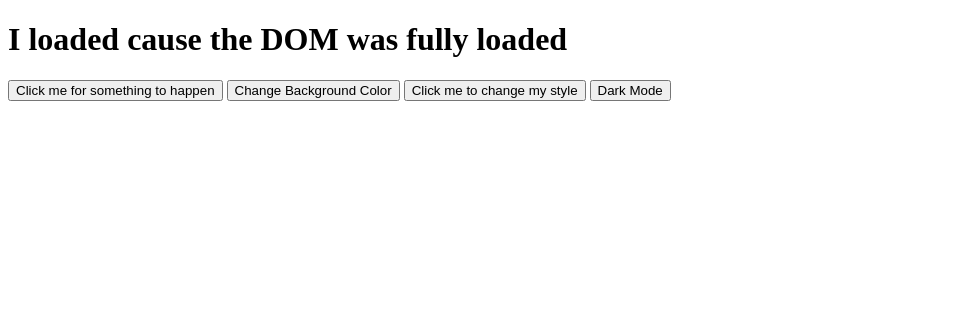
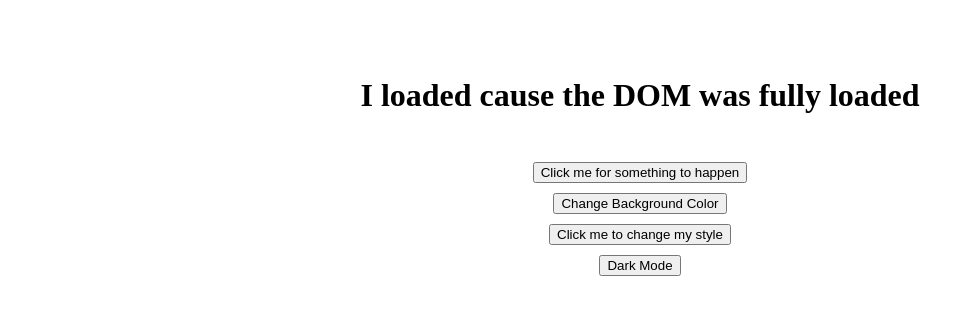
Before and after one commit to blopez024/BryanL_JS_Events_DOM, a plain HTML site: page index.html in a window 1280 px wide. Shown: the whole page, without its empty margins (0-975 px from the left). Drawn offline with Linux system fonts and the light colour scheme.

Commit message:
update readme

```diff
--- a/style.css
+++ b/style.css
@@ -17,3 +17,15 @@
   background-color: black;
   color: white;
 }
+
+body {
+  display: flex;
+  flex-direction: column;
+  justify-content: center;
+  align-items: center;
+  /* font-size: 3rem; */
+}
+
+button {
+  margin-top: 10px;
+}
```
Also changed, not shown: assets/js_dom_events_preview.gif (added), assets/js_dom_preview.png (deleted), 1 other file.
